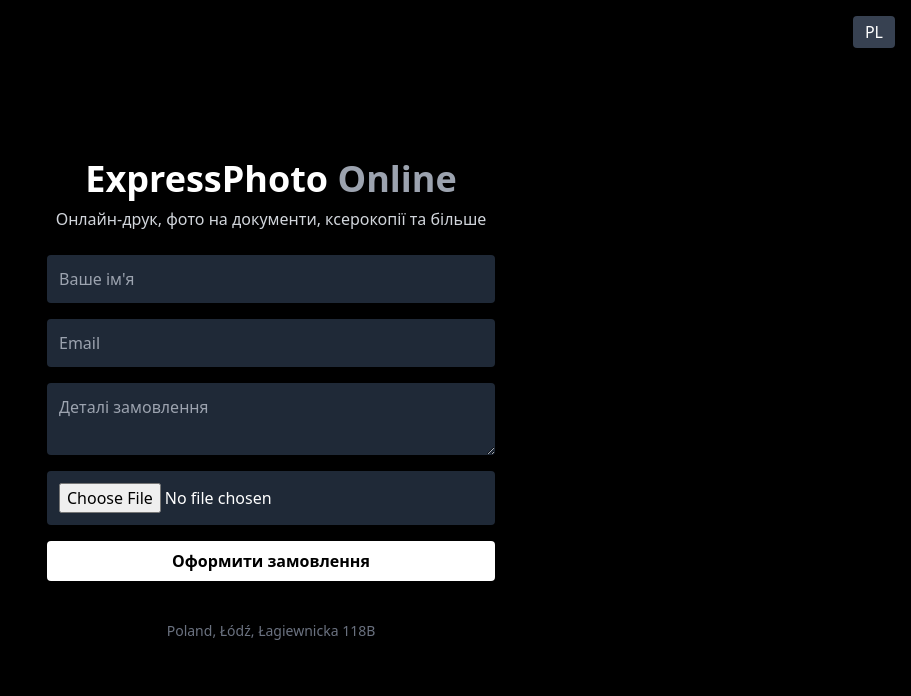
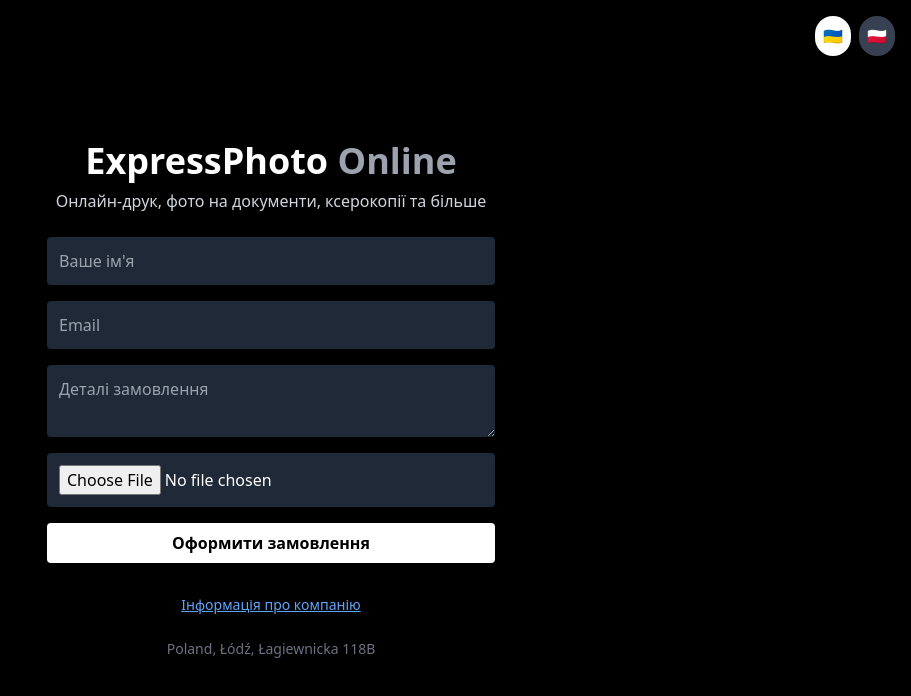
Before and after one commit to cutesuno/expressphoto-online, a Next.js app: page / in a window 1280 px wide. Shown: the top 696 px of the page, without its empty margins (369-1280 px from the left). Built offline with nearby package versions, Linux system fonts and the light colour scheme.

Commit message:
оновлення: прапори мов, модалка Stripe, анімації

```diff
--- a/package.json
+++ b/package.json
@@ -12,6 +12,7 @@
     "axios": "^1.8.4",
     "form-data": "^4.0.2",
     "formidable": "^3.5.3",
+    "framer-motion": "^12.9.2",
     "i18next": "^23.4.6",
     "multer": "^1.4.5-lts.2",
     "next": "^13.4.12",
--- a/pages/index.tsx
+++ b/pages/index.tsx
@@ -1,20 +1,16 @@
 import { useState } from 'react';
+import { motion, AnimatePresence } from 'framer-motion';
 
 export default function Home() {
-  const [form, setForm] = useState({
-    name: '',
-    email: '',
-    details: '',
-  });
+  const [form, setForm] = useState({ name: '', email: '', details: '' });
   const [file, setFile] = useState<File | null>(null);
   const [confirmed, setConfirmed] = useState(false);
+  const [loading, setLoading] = useState(false);
   const [language, setLanguage] = useState<'uk' | 'pl'>('uk');
+  const [showModal, setShowModal] = useState(false);
 
   const handleChange = (e: React.ChangeEvent<HTMLInputElement | HTMLTextAreaElement>) => {
-    setForm({
-      ...form,
-      [e.target.name]: e.target.value,
-    });
+    setForm({ ...form, [e.target.name]: e.target.value });
   };
 
   const handleFileChange = (e: React.ChangeEvent<HTMLInputElement>) => {
@@ -25,6 +21,7 @@ export default function Home() {
 
   const handleSubmit = async (e: React.FormEvent) => {
     e.preventDefault();
+    setLoading(true);
     const formData = new FormData();
     formData.append('name', form.name);
     formData.append('email', form.email);
@@ -35,7 +32,15 @@ export default function Home() {
       method: 'POST',
       body: formData,
     });
+
+    setLoading(false);
     setConfirmed(true);
+  };
+
+  const handleNewOrder = () => {
+    setConfirmed(false);
+    setForm({ name: '', email: '', details: '' });
+    setFile(null);
   };
 
   const toggleLang = () => setLanguage(language === 'uk' ? 'pl' : 'uk');
@@ -50,36 +55,112 @@ export default function Home() {
       details: { uk: 'Деталі замовлення', pl: 'Szczegóły zamówienia' },
       submit: { uk: 'Оформити замовлення', pl: 'Złóż zamówienie' },
       thanks: { uk: 'Дякуємо за замовлення!', pl: 'Dziękujemy za zamówienie!' },
+      newOrder: { uk: 'Оформити нове замовлення', pl: 'Złóż nowe zamówienie' },
+      companyInfo: { uk: 'Інформація про компанію', pl: 'Informacje o firmie' },
     };
     return dict[key]?.[language] || key;
   };
 
   return (
     <div className="min-h-screen flex flex-col items-center justify-center bg-black text-white p-6">
-      <div className="absolute top-4 right-4">
-        <button onClick={toggleLang} className="px-3 py-1 rounded bg-gray-700 hover:bg-gray-600">
-          {language === 'uk' ? 'PL' : 'UA'}
-        </button>
+      {/* Кнопки мов */}
+      <div className="absolute top-4 right-4 flex gap-2">
+        <motion.button
+          onClick={() => setLanguage('uk')}
+          whileHover={{ scale: 1.1 }}
+          className={`p-2 rounded-full ${language === 'uk' ? 'bg-white text-black' : 'bg-gray-700'} hover:bg-gray-600`}
+        >
+          🇺🇦
+        </motion.button>
+        <motion.button
+          onClick={() => setLanguage('pl')}
+          whileHover={{ scale: 1.1 }}
+          className={`p-2 rounded-full ${language === 'pl' ? 'bg-white text-black' : 'bg-gray-700'} hover:bg-gray-600`}
+        >
+          🇵🇱
+        </motion.button>
       </div>
 
       <h1 className="text-4xl font-bold mb-2">ExpressPhoto <span className="text-gray-400">Online</span></h1>
       <p className="text-gray-300 mb-6 text-center">{t('intro')}</p>
 
-      {!confirmed ? (
-        <form onSubmit={handleSubmit} method="POST" encType="multipart/form-data" className="flex flex-col w-full max-w-md space-y-4">
-          <input name="name" placeholder={t('name')} onChange={handleChange} className="bg-gray-800 p-3 rounded" required />
-          <input name="email" type="email" placeholder="Email" onChange={handleChange} className="bg-gray-800 p-3 rounded" required />
-          <textarea name="details" placeholder={t('details')} onChange={handleChange} className="bg-gray-800 p-3 rounded" required />
-          <input type="file" name="file" onChange={handleFileChange} className="bg-gray-800 p-3 rounded" />
-          <button type="submit" className="bg-white text-black font-bold py-2 rounded hover:bg-gray-200">
-            {t('submit')}
-          </button>
-        </form>
-      ) : (
-        <p className="text-green-400 text-xl font-semibold mt-4">{t('thanks')}</p>
-      )}
+      <AnimatePresence>
+        {loading && (
+          <motion.div key="loader" initial={{ opacity: 0 }} animate={{ opacity: 1 }} exit={{ opacity: 0 }} className="text-xl font-semibold text-white">
+            Завантаження...
+          </motion.div>
+        )}
+      </AnimatePresence>
 
-      <p className="text-sm text-gray-500 mt-10">Poland, Łódź, Łagiewnicka 118B</p>
+      <AnimatePresence>
+        {!loading && !confirmed && (
+          <motion.form
+            key="form"
+            onSubmit={handleSubmit}
+            method="POST"
+            encType="multipart/form-data"
+            initial={{ opacity: 0, y: 20 }}
+            animate={{ opacity: 1, y: 0 }}
+            exit={{ opacity: 0, y: -20 }}
+            className="flex flex-col w-full max-w-md space-y-4"
+          >
+            <input name="name" placeholder={t('name')} onChange={handleChange} value={form.name} className="bg-gray-800 p-3 rounded" required />
+            <input name="email" type="email" placeholder="Email" onChange={handleChange} value={form.email} className="bg-gray-800 p-3 rounded" required />
+            <textarea name="details" placeholder={t('details')} onChange={handleChange} value={form.details} className="bg-gray-800 p-3 rounded" required />
+            <input type="file" name="file" onChange={handleFileChange} className="bg-gray-800 p-3 rounded" />
+            <button type="submit" className="bg-white text-black font-bold py-2 rounded hover:bg-gray-200">
+              {t('submit')}
+            </button>
+          </motion.form>
+        )}
+      </AnimatePresence>
+
+      <AnimatePresence>
+        {confirmed && (
+          <motion.div key="confirmed" initial={{ opacity: 0, scale: 0.8 }} animate={{ opacity: 1, scale: 1 }} exit={{ opacity: 0, scale: 0.8 }} className="flex flex-col items-center space-y-6 mt-6">
+            <p className="text-green-400 text-2xl font-semibold">{t('thanks')}</p>
+            <button onClick={handleNewOrder} className="mt-4 bg-white text-black font-bold py-2 px-6 rounded hover:bg-gray-200">
+              {t('newOrder')}
+            </button>
+          </motion.div>
+        )}
+      </AnimatePresence>
+
+      <button onClick={() => setShowModal(true)} className="mt-8 text-sm text-blue-400 underline">
+        {t('companyInfo')}
+      </button>
+
+      <p className="text-sm text-gray-500 mt-6">Poland, Łódź, Łagiewnicka 118B</p>
+
+      <AnimatePresence>
+        {showModal && (
+          <motion.div initial={{ opacity: 0 }} animate={{ opacity: 1 }} exit={{ opacity: 0 }} className="fixed inset-0 bg-black bg-opacity-80 flex items-center justify-center z-50">
+            <motion.div initial={{ scale: 0.8 }} animate={{ scale: 1 }} exit={{ scale: 0.8 }} className="bg-gray-900 p-6 rounded-lg max-w-md text-white relative">
+              <button onClick={() => setShowModal(false)} className="absolute top-2 right-2 text-gray-400 hover:text-white">
+                ✖
+              </button>
+              <h2 className="text-xl font-bold mb-4">Express Photo</h2>
+              <ul className="list-disc list-inside text-sm space-y-1 mb-4">
+                <li>Портретна зйомка / Portretowa sesja zdjęciowa</li>
+                <li>Відновлення фото / Odnawianie zdjęć</li>
+                <li>Материнство і народження / Sesja macierzyńska i narodziny</li>
+                <li>Групова зйомка / Sesja grupowa</li>
+                <li>Весілля і заручини / Śluby i zaręczyny</li>
+                <li>Фотографія на паспорт / Zdjęcia do dokumentów</li>
+                <li>Ксерокопії ч/б і кольорові / Kserokopie czarno-białe i kolorowe</li>
+                <li>Формати A3, A4</li>
+                <li>Ламінування / Laminowanie</li>
+                <li>Сканування / Skanowanie</li>
+                <li>Друк фотографій / Druk zdjęć</li>
+                <li>Друк документів / Druk dokumentów</li>
+              </ul>
+              <p className="text-sm mb-1"><strong>Телефон:</strong> +48 609 860 816</p>
+              <p className="text-sm mb-1"><strong>Email:</strong> dariiakravetsexpressphoto@gmail.com</p>
+              <p className="text-sm"><strong>Адреса:</strong> Poland, Łódź, Łagiewnicka 118B</p>
+            </motion.div>
+          </motion.div>
+        )}
+      </AnimatePresence>
     </div>
   );
 }
```
Also changed, not shown: 1 other file (tests, documents, lock files or other folders).
